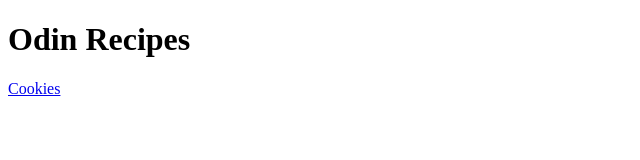
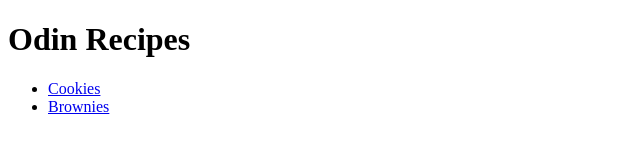
Before and after one commit to Nivrite/odin-recipes, a plain HTML site: page index.html in a window 1280 px wide. Shown: the whole page, without its empty margins (0-640 px from the left). Drawn offline with Linux system fonts and the light colour scheme.

Commit message:
Add brownies.html to unordered list

```diff
--- a/index.html
+++ b/index.html
@@ -7,6 +7,9 @@
 
     <body>
         <h1>Odin Recipes</h1>
-        <p><a href="recipes/cookies.html">Cookies</a></p>
+        <ul>
+        <li><a href="recipes/cookies.html">Cookies</a></li>
+        <li><a href="recipes/brownies.html">Brownies</a></li>
+        </ul>
     </body>
 </html>
```
